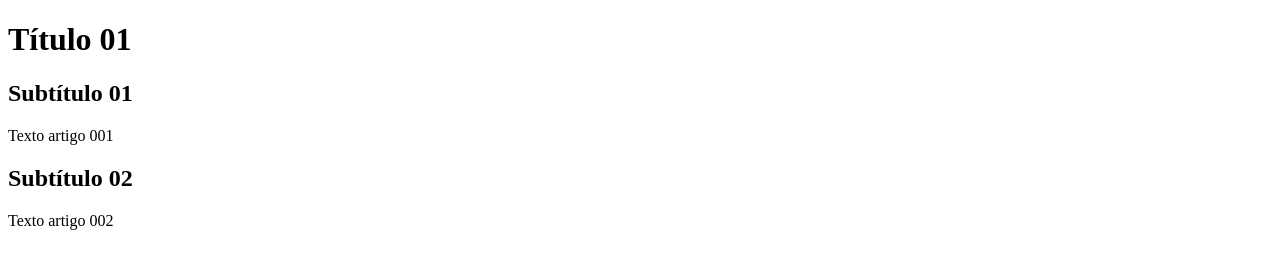
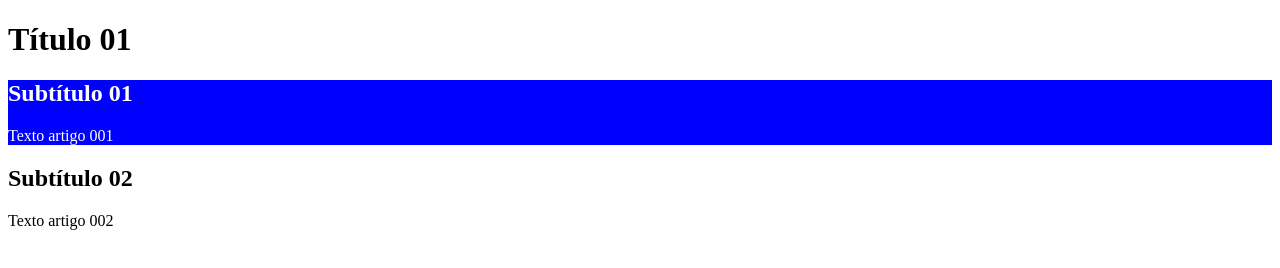
Before and after one commit to JCarlos251/site-teste, a plain HTML site: page index.html in a window 1280 px wide. Drawn offline with Linux system fonts and the light colour scheme.

Commit message:
uptade design

```diff
--- a/index.html
+++ b/index.html
@@ -4,6 +4,7 @@
     <meta charset="UTF-8">
     <meta http-equiv="X-UA-Compatible" content="IE=edge">
     <meta name="viewport" content="width=device-width, initial-scale=1.0">
+    <link rel="stylesheet" href="styles.css">
     <title>Título</title>
 
 </head>
@@ -12,7 +13,7 @@
         <header>
             <h1>Título 01</h1>
         </header>
-        <article>
+        <article class="art1">
             <h2>Subtítulo 01</h2>
             <p>Texto artigo 001</p>
         </article>
--- /dev/null
+++ b/styles.css
@@ -0,0 +1,4 @@
+.art1{
+    background-color: blue;
+    color: white;
+}
```
